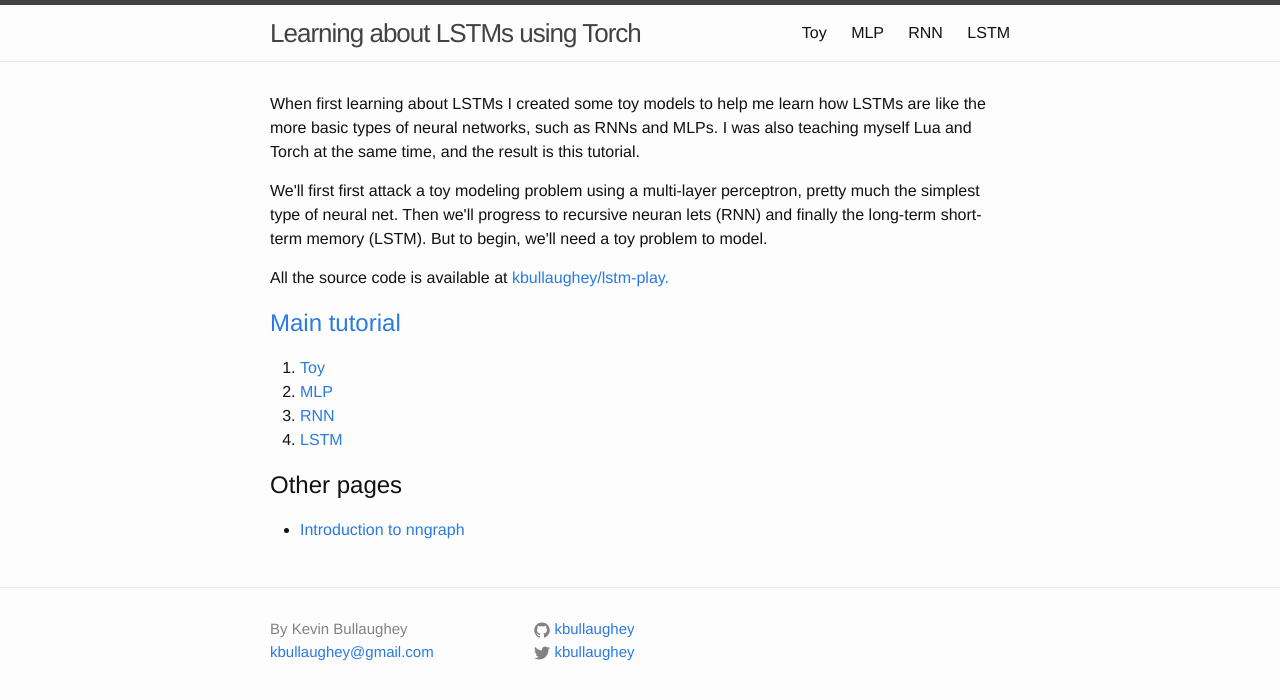
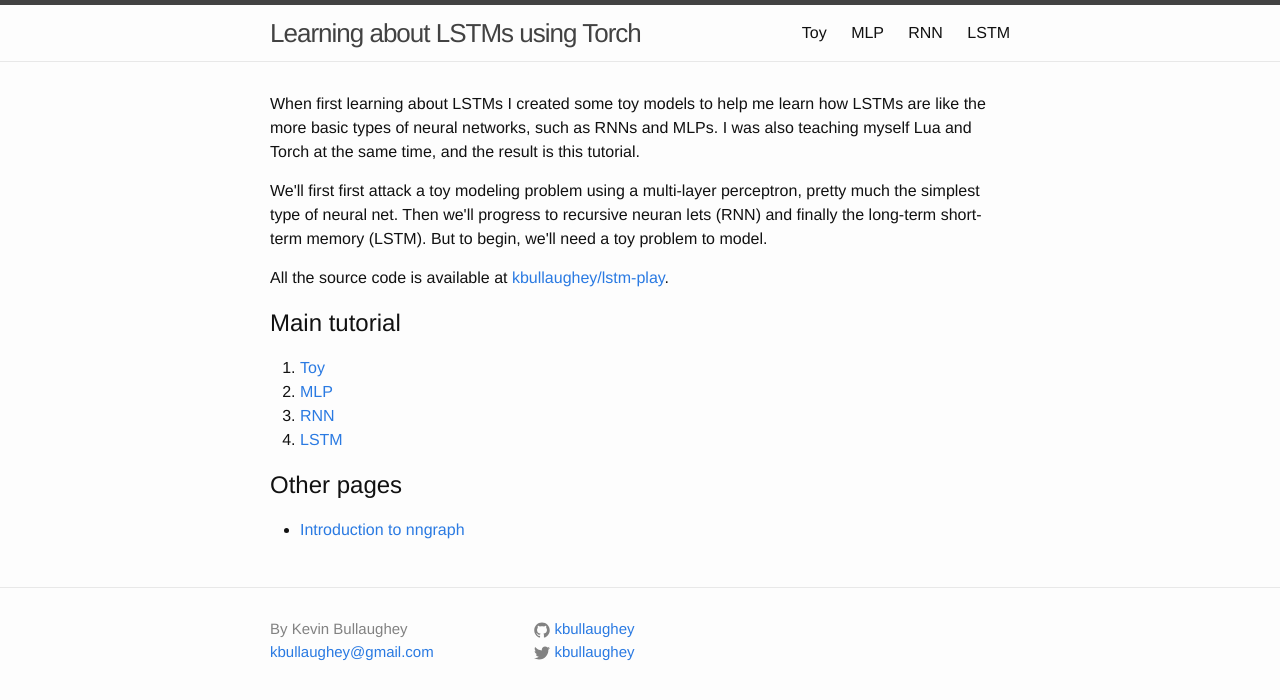
Before and after one commit to kbullaughey/lstm-play, a Jekyll site: the page built from index.html, in a window 1280 px wide. Shown: the top 700 px of the page. Built offline with Jekyll 4.4.1, drawn with Linux system fonts in a browser that asks for light colours; some of the changed lines change nothing that is shown.

Commit message:
forgot to close the link

```diff
--- a/index.html
+++ b/index.html
@@ -8,7 +8,7 @@ layout: default
 
   <p>We'll first first attack a toy modeling problem using a multi-layer perceptron, pretty much the simplest type of neural net. Then we'll progress to recursive neuran lets (RNN) and finally the long-term short-term memory (LSTM). But to begin, we'll need a toy problem to model.</p>
 
-  <p>All the source code is available at <a href="https://github.com/kbullaughey/lstm-play">kbullaughey/lstm-play.</p>
+  <p>All the source code is available at <a href="https://github.com/kbullaughey/lstm-play">kbullaughey/lstm-play</a>.</p>
 
   <h2>Main tutorial</h2>
   {% assign sorted_pages = site.pages | sort:"name" %}
```
